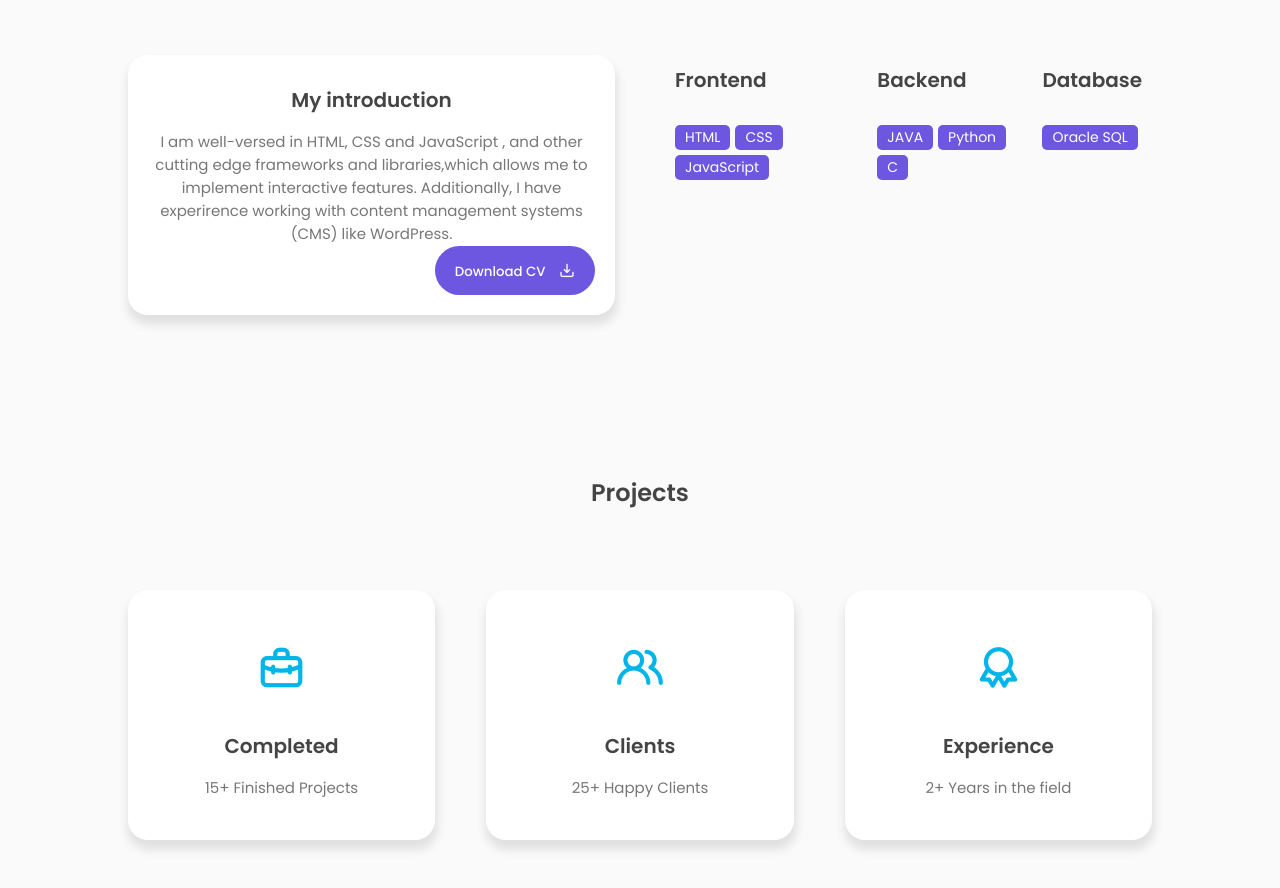
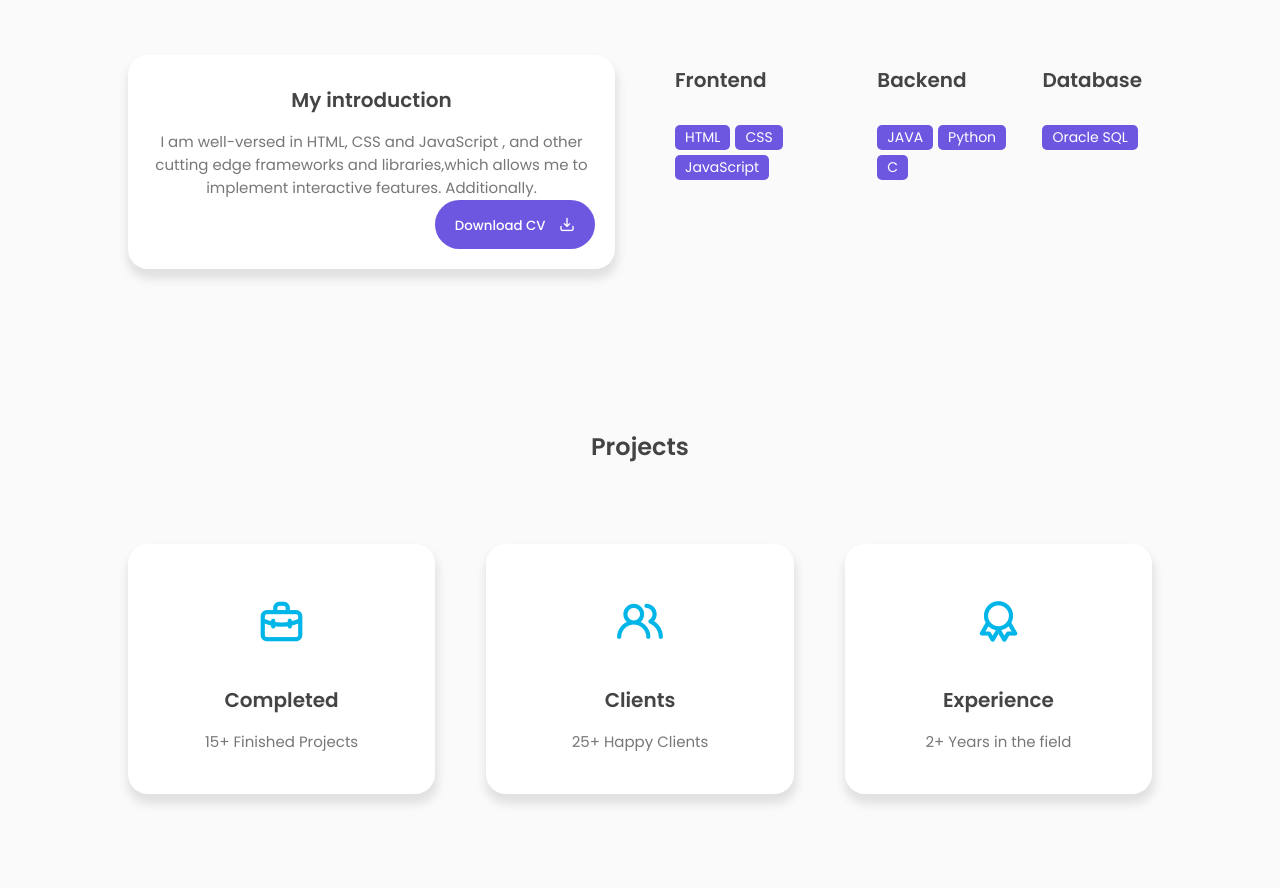
Before and after one commit to praharshamalladi/myPortfolio, a plain HTML site: page index.html in a window 1280 px wide. Shown: the part 940-1828 px from the top of the page. Drawn offline with nearby package versions, Linux system fonts and the light colour scheme.

Commit message:
Update index.html
Removed cms line

```diff
--- a/index.html
+++ b/index.html
@@ -103,8 +103,7 @@
                     <h3>My introduction</h3>
                     <p>I am well-versed in HTML, CSS and JavaScript , and other cutting edge
                        frameworks and libraries,which allows me to implement interactive features.
-                       Additionally, I have experirence working with content management systems (CMS) like
-                       WordPress.
+                       Additionally.
                     </p>
                     <div class="about-btn">
                         <button class="btn">Download CV <i class="uil uil-import"></i></button>
```
